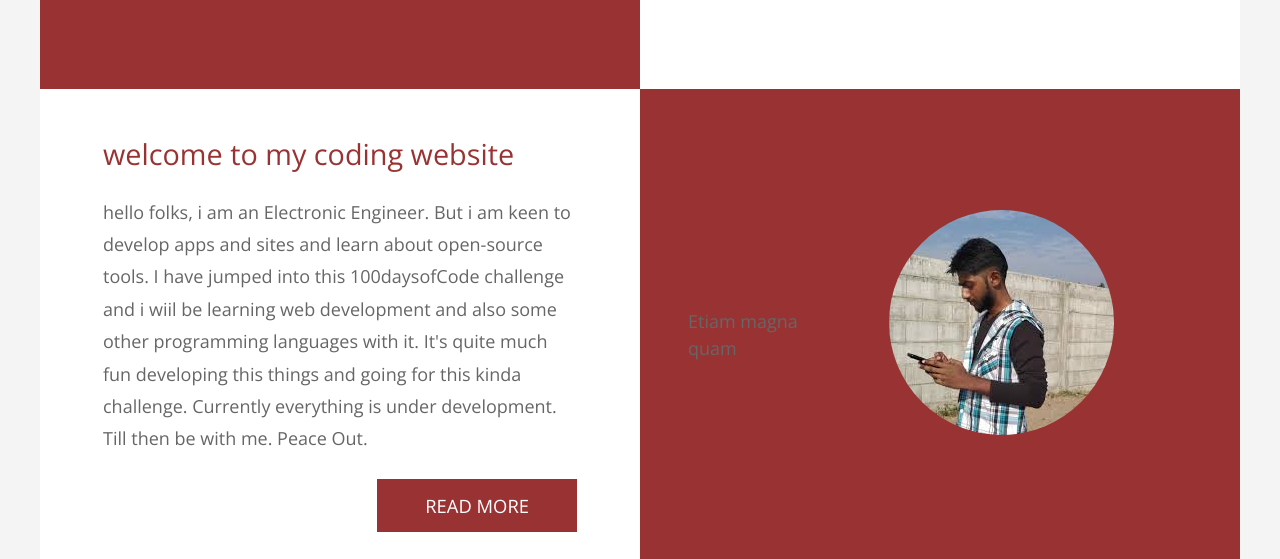
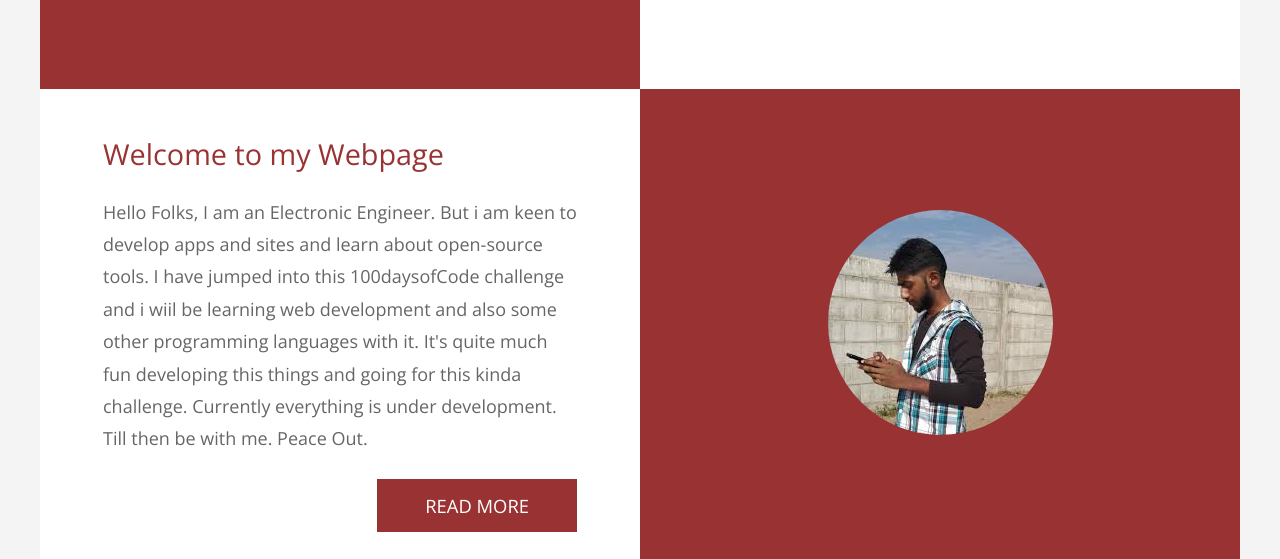
Before and after one commit to thisisjoyjacob/thisisjoyjacob.github.io, a plain HTML site: page index.html in a window 1280 px wide. Shown: the part 241-800 px from the top of the page. Drawn offline with nearby package versions, Linux system fonts and the light colour scheme.

Commit message:
typical para changes

```diff
--- a/index.html
+++ b/index.html
@@ -56,14 +56,14 @@ http://www.templatemo.com/tm-514-magazee
  <div class="col-sm-12 col-md-12 col-lg-6 col-xl-6">
   <div class="tm-flex-center p-5">
     <div class="tm-md-flex-center">
-      <h2 class="tm-text-color-primary mb-4">welcome to my coding website</h2>
-      <p class="mb-4">hello folks, i am an Electronic Engineer. But i am keen to develop apps and sites and learn about open-source tools. I have jumped into this 100daysofCode challenge and i wiil be learning web development and also some other programming languages with it. It's quite much fun developing this things and going for this kinda challenge. Currently everything is under development. Till then be with me. Peace Out. </p>
+      <h2 class="tm-text-color-primary mb-4">Welcome to my Webpage</h2>
+      <p class="mb-4">Hello Folks, I am an Electronic Engineer. But i am keen to develop apps and sites and learn about open-source tools. I have jumped into this 100daysofCode challenge and i wiil be learning web development and also some other programming languages with it. It's quite much fun developing this things and going for this kinda challenge. Currently everything is under development. Till then be with me. Peace Out. </p>
       <a href="www.google.com/searchq?=thisisjoyjacob" class="btn btn-primary float-lg-right tm-md-align-center">Read more</a>
     </div>
   </div>
 </div>
 <div class="col-sm-12 col-md-12 col-lg-6 col-xl-6 p-0">
-  <div class="tm-flex-center p-5 tm-bg-color-primary">Etiam magna quam
+  <div class="tm-flex-center p-5 tm-bg-color-primary">
     <div class="tm-max-w-400 tm-flex-center tm-flex-col">
       <img src="img/image-04.jpg" alt="Image" class="rounded-circle mb-4">
      </div>
```
